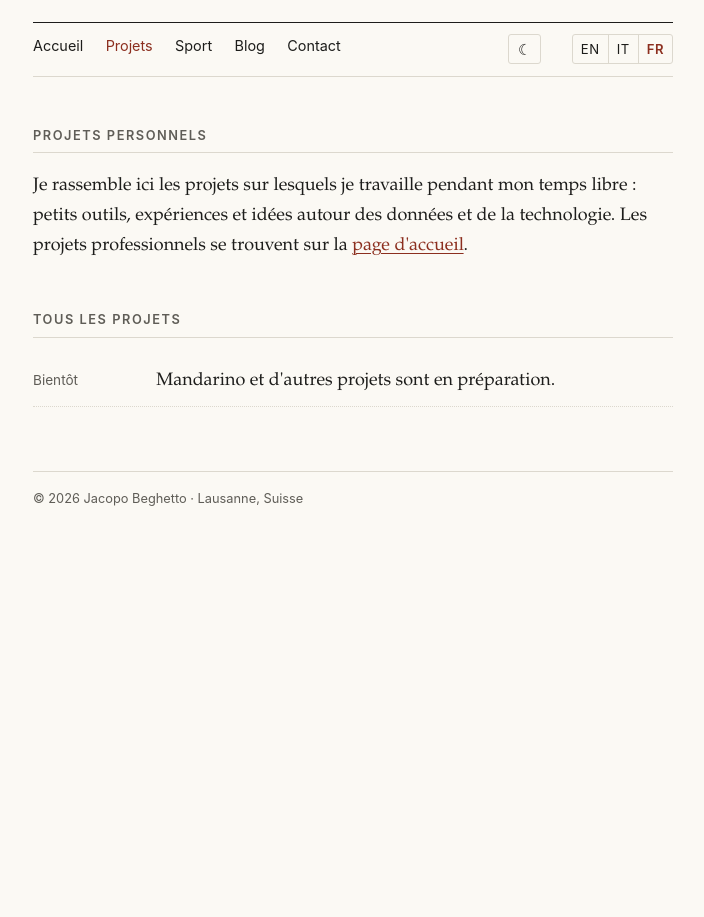
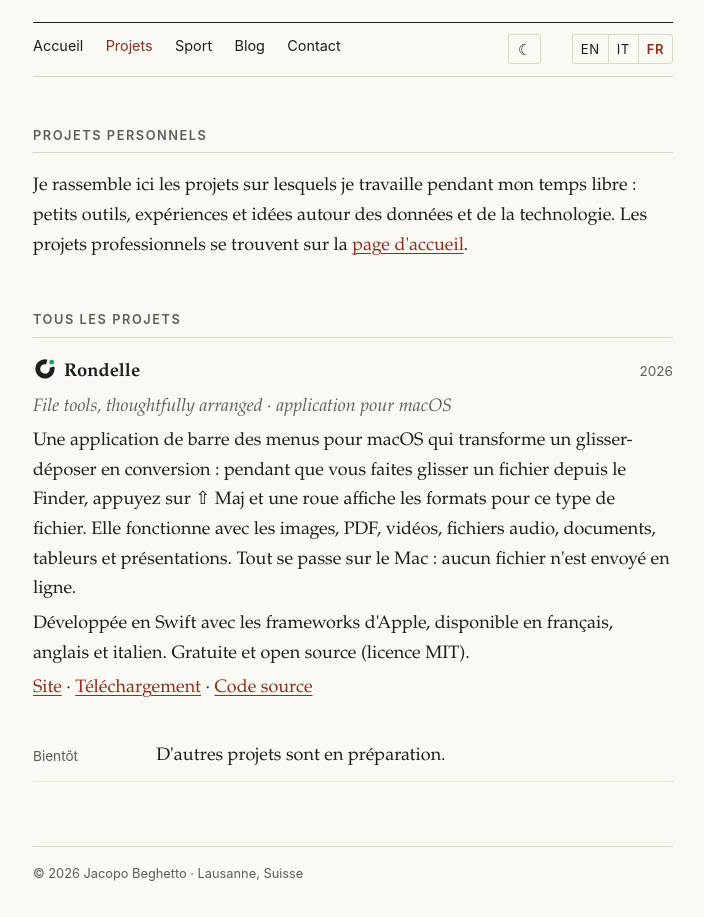
Before and after one commit to jackb998/jackb998.github.io, a plain HTML site: page fr/projects/index.html in a window 1280 px wide. Shown: the part 138-1055 px from the top of the page, without its empty margins (287-991 px from the left). Before the commit the page ends 800 px from the top, so only its background shows below. Drawn offline with Linux system fonts and the light colour scheme.

Commit message:
Projects: add Rondelle, mention it on the home page

```diff
--- a/fr/projects/index.html
+++ b/fr/projects/index.html
@@ -55,8 +55,15 @@
 -->
 <section>
   <h2>Tous les projets</h2>
+  <div class="entry">
+    <div class="entry-head"><h3><svg class="app-icon" viewBox="0 0 100 100" aria-hidden="true"><path fill="currentColor" d="M60.353 11.363A40.0 40.0 0 1 0 88.637 39.647L69.319 44.824A20.0 20.0 0 1 1 55.176 30.681Z"/><circle cx="78.284" cy="21.716" r="10" fill="#1F9D63"/></svg>Rondelle</h3><span class="date">2026</span></div>
+    <p class="where">File tools, thoughtfully arranged · application pour macOS</p>
+    <p>Une application de barre des menus pour macOS qui transforme un glisser-déposer en conversion : pendant que vous faites glisser un fichier depuis le Finder, appuyez sur ⇧ Maj et une roue affiche les formats pour ce type de fichier. Elle fonctionne avec les images, PDF, vidéos, fichiers audio, documents, tableurs et présentations. Tout se passe sur le Mac : aucun fichier n'est envoyé en ligne.</p>
+    <p>Développée en Swift avec les frameworks d'Apple, disponible en français, anglais et italien. Gratuite et open source (licence MIT).</p>
+    <p><a href="https://jackb998.github.io/rondelle/" target="_blank" rel="noopener">Site</a> · <a href="https://github.com/jackb998/rondelle/releases/latest" target="_blank" rel="noopener">Téléchargement</a> · <a href="https://github.com/jackb998/rondelle" target="_blank" rel="noopener">Code source</a></p>
+  </div>
   <ul class="posts">
-    <li><span class="date">Bientôt</span><span>Mandarino et d'autres projets sont en préparation.</span></li>
+    <li><span class="date">Bientôt</span><span>D'autres projets sont en préparation.</span></li>
   </ul>
 </section>
 
--- a/style.css
+++ b/style.css
@@ -87,6 +87,9 @@ p + p{margin-top:1rem;}
 .entry ul{margin:.5rem 0 0 1.2rem;}
 .entry li{margin-bottom:.3rem;}
 .entry p{margin-top:.3rem;}
+
+/* APP ICON (next to a project name) */
+.app-icon{width:1.3em;height:1.3em;vertical-align:-.25em;margin-right:.45rem;}
 
 /* SKILLS */
 dl.skills{display:grid;grid-template-columns:11rem 1fr;gap:.5rem 1.2rem;}
```
Also changed, not shown: fr/index.html (+1 -0 lines), index.html (+1 -0 lines), it/index.html (+1 -0 lines), it/projects/index.html (+8 -1 lines), projects/index.html (+8 -1 lines).
